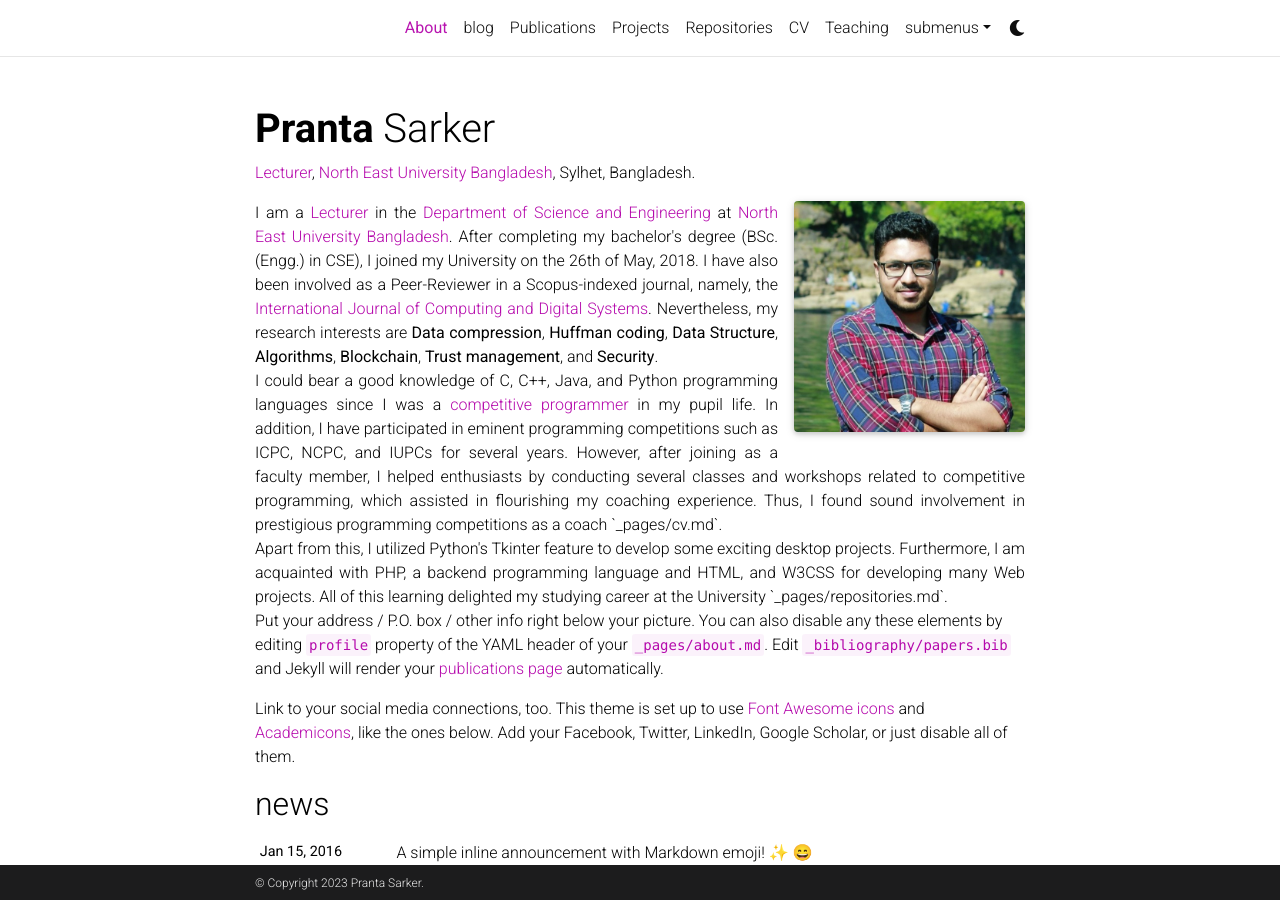
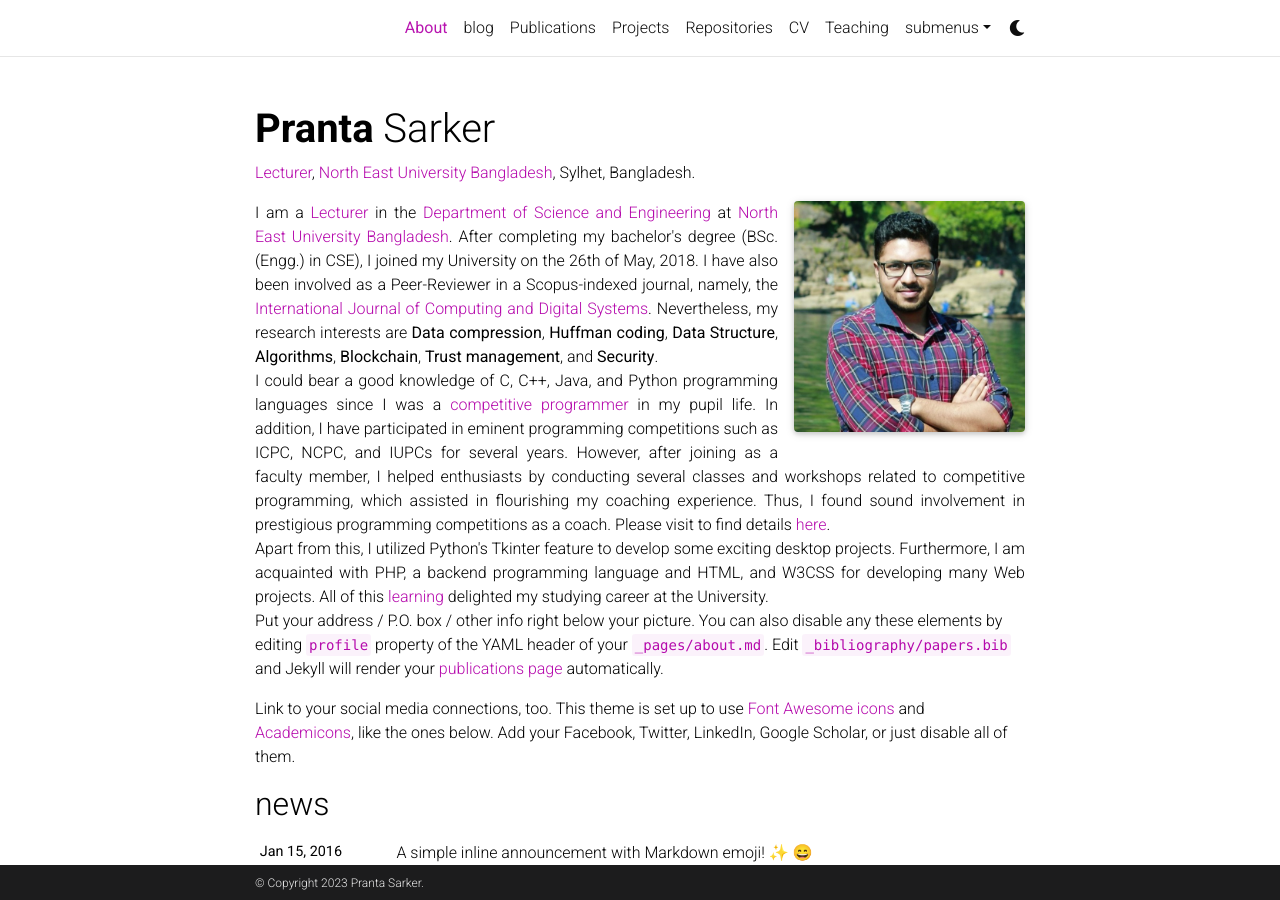
Before and after one commit to psarkerbd/psarkerbd.github.io, a Jekyll site: the page built from _pages/about.md, in a window 1280 px wide and 900 px high. Built offline with Jekyll 4.4.1, drawn with Linux system fonts in a browser that asks for light colours; full-size pictures stand in for the smaller copies a plugin makes; emoji names are drawn with the system emoji font; comment, search, counter and statistics services are not loaded; a style sheet for code colours, icons or effects is not loaded.

Commit message:
Update about.md

```diff
--- a/_pages/about.md
+++ b/_pages/about.md
@@ -23,11 +23,11 @@ I am a <a href='https://www.neub.edu.bd/faculty/school-of-natural-sciences/depar
 </div>
 
 <div style="text-align: justify">
-I could bear a good knowledge of C, C++, Java, and Python programming languages since I was a <a href='https://www.stopstalk.com/user/profile/prantacse14'>competitive programmer</a> in my pupil life. In addition, I have participated in eminent programming competitions such as ICPC, NCPC, and IUPCs for several years. However, after joining as a faculty member, I helped enthusiasts by conducting several classes and workshops related to competitive programming, which assisted in flourishing my coaching experience. Thus, I found sound involvement in prestigious programming competitions as a coach `_pages/cv.md`.
+I could bear a good knowledge of C, C++, Java, and Python programming languages since I was a <a href='https://www.stopstalk.com/user/profile/prantacse14'>competitive programmer</a> in my pupil life. In addition, I have participated in eminent programming competitions such as ICPC, NCPC, and IUPCs for several years. However, after joining as a faculty member, I helped enthusiasts by conducting several classes and workshops related to competitive programming, which assisted in flourishing my coaching experience. Thus, I found sound involvement in prestigious programming competitions as a coach. Please visit to find details <a href='https://psarkerbd.github.io/cv/'>here</a>.
 </div>
 
 <div style="text-align: justify">
-Apart from this, I utilized Python's Tkinter feature to develop some exciting desktop projects. Furthermore, I am acquainted with PHP, a backend programming language and HTML, and W3CSS for developing many Web projects. All of this learning delighted my studying career at the University `_pages/repositories.md`.
+Apart from this, I utilized Python's Tkinter feature to develop some exciting desktop projects. Furthermore, I am acquainted with PHP, a backend programming language and HTML, and W3CSS for developing many Web projects. All of this <a href='https://psarkerbd.github.io/repositories/'>learning</a> delighted my studying career at the University.
 </div>
 
 
```
